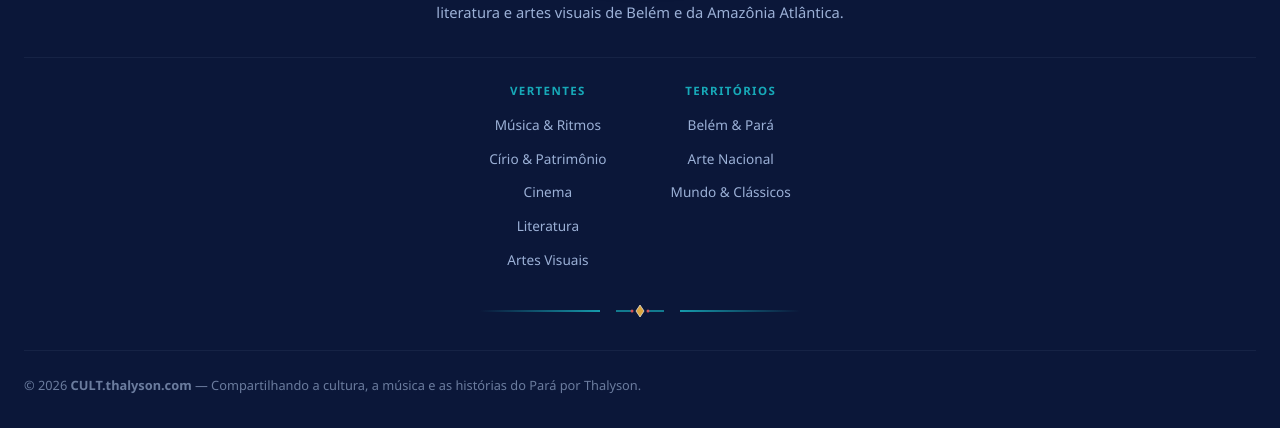
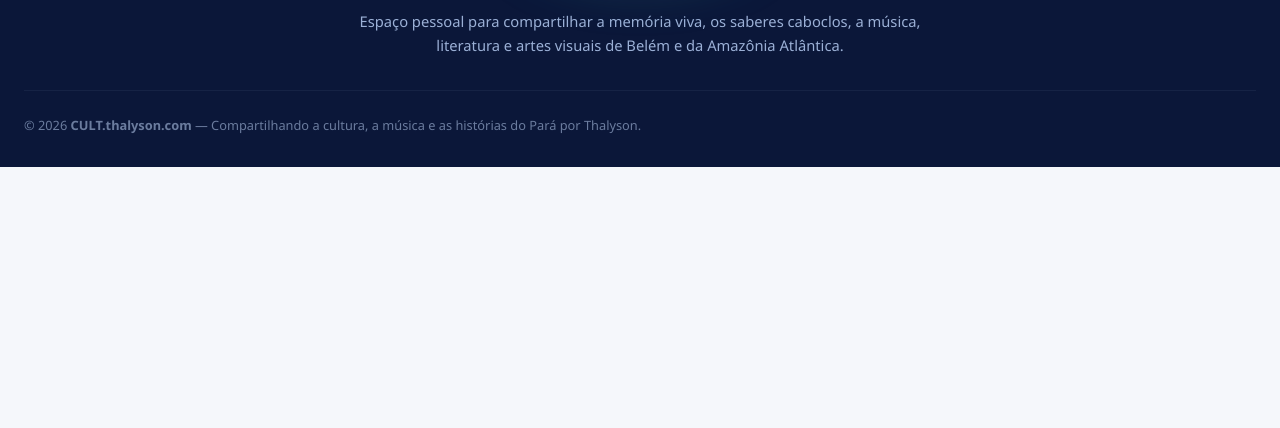
Before and after one commit to thalisonwilker/cult.thalyson.com, an Astro site: page /patrimonio/fitinhas-do-cirio-de-nossa-senhora-de-nazare/ in a window 1280 px wide. Shown: the part 1238-1666 px from the top of the page. After the commit the page ends 1405 px from the top, so only its background shows below. Built offline with nearby package versions, Linux system fonts and the light colour scheme; Astro itself is replaced by a stand-in of ours; a web font is replaced by a local one.

Commit message:
feat(footer): remove colunas de navegação e filete ornamental do rodapé

```diff
--- a/src/components/Footer.astro
+++ b/src/components/Footer.astro
@@ -16,41 +16,6 @@ const year = new Date().getFullYear();
       <p class="manifesto-text-center">
         Espaço pessoal para compartilhar a memória viva, os saberes caboclos, a música, literatura e artes visuais de Belém e da Amazônia Atlântica.
       </p>
-    </div>
-
-    <!-- Navegação Editorial do Rodapé Centralizada -->
-    <div class="footer-nav-columns">
-      <div class="nav-col">
-        <span class="col-title">Vertentes</span>
-        <ul class="col-links">
-          <li><a href="/?categoria=musica">Música &amp; Ritmos</a></li>
-          <li><a href="/?categoria=patrimonio">Círio &amp; Patrimônio</a></li>
-          <li><a href="/?categoria=cinema">Cinema</a></li>
-          <li><a href="/?categoria=literatura">Literatura</a></li>
-          <li><a href="/?categoria=artes">Artes Visuais</a></li>
-        </ul>
-      </div>
-
-      <div class="nav-col">
-        <span class="col-title">Territórios</span>
-        <ul class="col-links">
-          <li><a href="/?territorio=para">Belém &amp; Pará</a></li>
-          <li><a href="/?territorio=nacional">Arte Nacional</a></li>
-          <li><a href="/?territorio=global">Mundo &amp; Clássicos</a></li>
-        </ul>
-      </div>
-    </div>
-
-    <!-- Filete Ornamental Fluvial como Assinatura Final -->
-    <div class="footer-final-filete" aria-hidden="true">
-      <span class="filete-line"></span>
-      <svg width="48" height="14" viewBox="0 0 48 14" fill="none">
-        <path d="M0 7 H16 M32 7 H48" stroke="#17A9B8" stroke-width="1.5" stroke-linecap="round"/>
-        <polygon points="24,1 28,7 24,13 20,7" fill="#F4B63F" stroke="#FFF6E5" stroke-width="0.8"/>
-        <circle cx="16" cy="7" r="1.5" fill="#EC5B5B"/>
-        <circle cx="32" cy="7" r="1.5" fill="#EC5B5B"/>
-      </svg>
-      <span class="filete-line"></span>
     </div>
 
     <div class="footer-bottom">
@@ -128,74 +93,6 @@ const year = new Date().getFullYear();
     text-align: center;
   }
 
-  /* Navegação em Colunas Centralizadas */
-  .footer-nav-columns {
-    display: flex;
-    justify-content: center;
-    gap: var(--space-16);
-    border-top: 1px solid var(--color-border);
-    padding-top: var(--space-6);
-  }
-
-  .nav-col {
-    display: flex;
-    flex-direction: column;
-    align-items: center;
-    gap: var(--space-3);
-  }
-
-  .col-title {
-    font-family: var(--font-sans);
-    font-size: 0.72rem;
-    font-weight: 700;
-    text-transform: uppercase;
-    letter-spacing: 0.12em;
-    color: var(--color-cult-turquoise);
-  }
-
-  .col-links {
-    list-style: none;
-    margin: 0;
-    padding: 0;
-    display: flex;
-    flex-direction: column;
-    align-items: center;
-    gap: var(--space-2);
-  }
-
-  .col-links a {
-    font-family: var(--font-sans);
-    font-size: 0.85rem;
-    color: var(--color-cult-text-muted);
-    text-decoration: none;
-    transition: color var(--transition-fast);
-  }
-
-  .col-links a:hover {
-    color: var(--color-cult-text);
-  }
-
-  /* Filete Ornamental de Assinatura Final */
-  .footer-final-filete {
-    display: flex;
-    align-items: center;
-    justify-content: center;
-    gap: var(--space-4);
-    padding: var(--space-2) 0;
-    opacity: 0.9;
-  }
-
-  .footer-final-filete .filete-line {
-    flex: 1;
-    max-width: 120px;
-    height: 1.5px;
-    background: linear-gradient(90deg, transparent, var(--color-cult-turquoise));
-  }
-
-  .footer-final-filete .filete-line:last-child {
-    background: linear-gradient(90deg, var(--color-cult-turquoise), transparent);
-  }
-
   .footer-bottom {
     display: flex;
     justify-content: space-between;
@@ -238,10 +135,6 @@ const year = new Date().getFullYear();
   }
 
   @media (max-width: 768px) {
-    .footer-nav-columns {
-      gap: var(--space-8);
-    }
-
     .footer-container {
       padding: var(--space-8) var(--space-4) var(--space-6);
     }
--- a/src/content/ensaios/fitinhas-do-cirio-de-nossa-senhora-de-nazare.md
+++ b/src/content/ensaios/fitinhas-do-cirio-de-nossa-senhora-de-nazare.md
@@ -1,6 +1,6 @@
 ---
 title: "Fitinhas do Círio de Nossa Senhora de Nazaré"
-description: "Saiba um pouco mais sobre um dos principais símbolos de fé e esperança"
+description: "Saiba um pouco mais sobre um dos principais símbolos de fé e esperança presente em várias festividades católicas, e no Círio de Nossa Senhora de Nazaré"
 pubDate: 2026-10-05
 category: "patrimonio"
 territory: "para"
```
Also changed, not shown: docs/STATE.md (+4 -3 lines).
